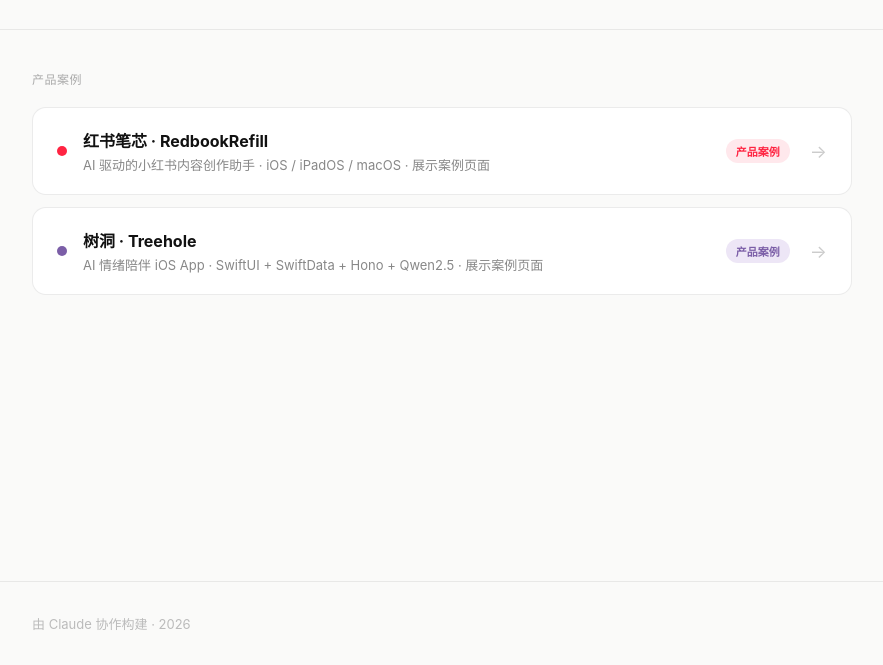
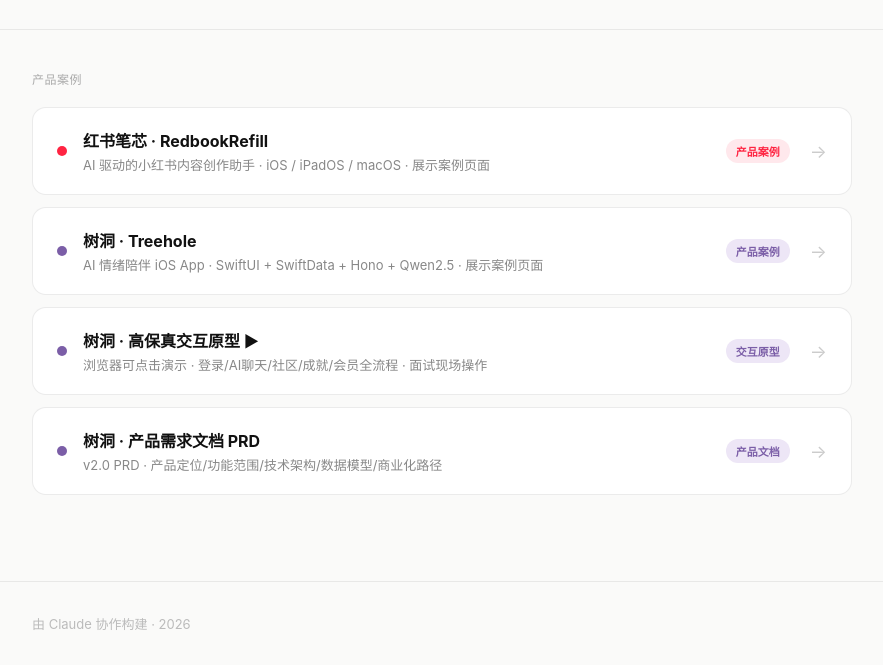
Before and after one commit to lijinke-design/portfolio, a plain HTML site: page index.html in a window 1280 px wide. Shown: the part 135-800 px from the top of the page, without its empty margins (8-891 px from the left). Drawn offline with Linux system fonts and the light colour scheme.

Commit message:
Add prototype + PRD entries to portfolio index

```diff
--- a/index.html
+++ b/index.html
@@ -70,6 +70,32 @@
         <div class="case-arrow">→</div>
       </div>
     </a>
+    <a class="case-card" href="./treehole-prototype.html">
+      <div class="case-left">
+        <div class="case-dot" style="background:#7B5EA7;"></div>
+        <div>
+          <div class="case-name">树洞 · 高保真交互原型 ▶</div>
+          <div class="case-desc">浏览器可点击演示 · 登录/AI聊天/社区/成就/会员全流程 · 面试现场操作</div>
+        </div>
+      </div>
+      <div style="display:flex;align-items:center;gap:8px;flex-shrink:0;">
+        <div class="case-tag" style="background:#EDE6F6;color:#7B5EA7;">交互原型</div>
+        <div class="case-arrow">→</div>
+      </div>
+    </a>
+    <a class="case-card" href="./treehole-prd.html">
+      <div class="case-left">
+        <div class="case-dot" style="background:#7B5EA7;"></div>
+        <div>
+          <div class="case-name">树洞 · 产品需求文档 PRD</div>
+          <div class="case-desc">v2.0 PRD · 产品定位/功能范围/技术架构/数据模型/商业化路径</div>
+        </div>
+      </div>
+      <div style="display:flex;align-items:center;gap:8px;flex-shrink:0;">
+        <div class="case-tag" style="background:#EDE6F6;color:#7B5EA7;">产品文档</div>
+        <div class="case-arrow">→</div>
+      </div>
+    </a>
     <!-- 在这里继续添加更多案例 -->
   </div>
 </main>
```
